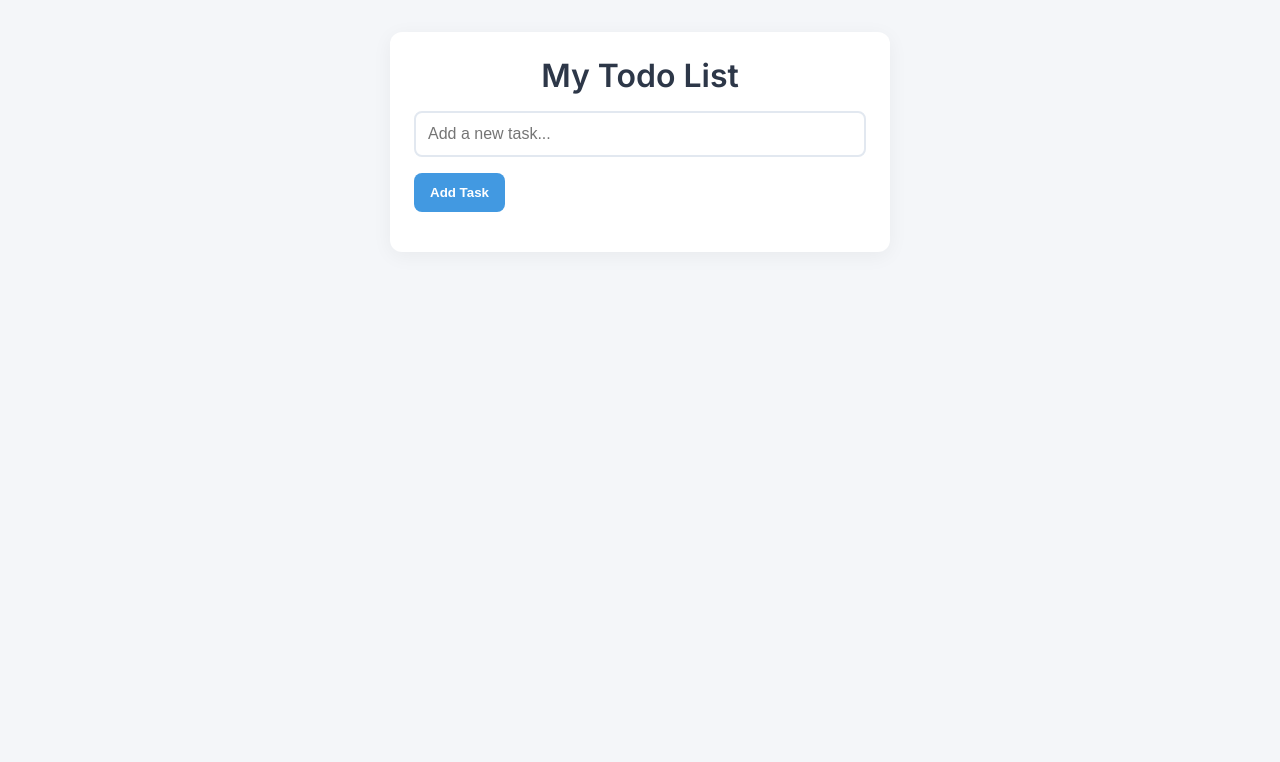
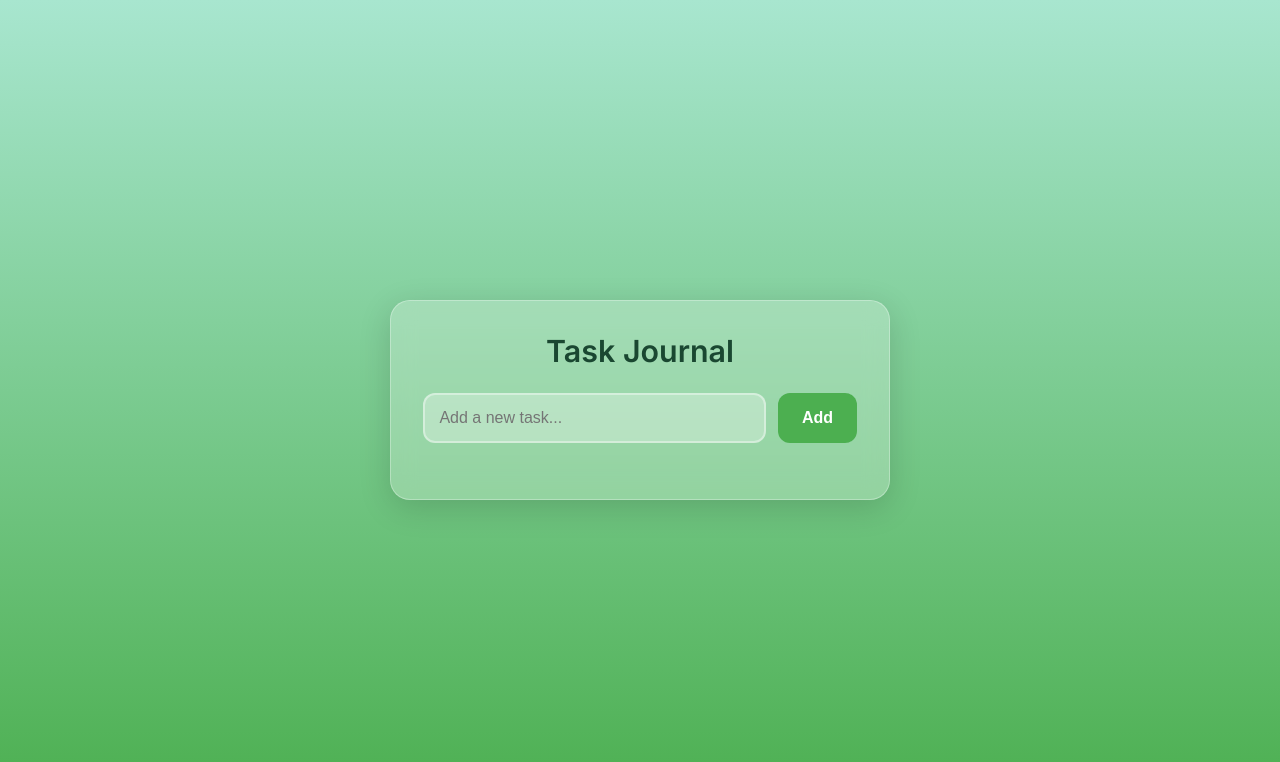
Before and after one commit to OdinCodin1908/project-todo, a plain HTML site: page index.html in a window 1280 px wide. Drawn offline with Linux system fonts and the light colour scheme.

Commit message:
Update index.html

```diff
--- a/index.html
+++ b/index.html
@@ -3,26 +3,115 @@
 <head>
   <meta charset="UTF-8" />
   <meta name="viewport" content="width=device-width, initial-scale=1.0"/>
-  <title>Todo List</title>
+  <title>Glass Todo List</title>
   <link href="https://fonts.googleapis.com/css2?family=Inter:wght@400;600&display=swap" rel="stylesheet">
   <style>
     * { margin:0; padding:0; box-sizing:border-box; }
-    body { font-family: 'Inter', sans-serif; background: #f4f6f9; padding: 2rem; }
-    .container { max-width: 500px; margin: auto; background: white; border-radius: 12px; padding: 1.5rem; box-shadow: 0 4px 20px rgba(0,0,0,0.05); }
-    h1 { text-align: center; margin-bottom: 1rem; color: #2d3748; }
-    input[type="text"] { width: 100%; padding: 0.75rem; font-size: 1rem; border: 2px solid #e2e8f0; border-radius: 8px; margin-bottom: 1rem; }
-    button { background: #4299e1; color: white; border: none; padding: 0.75rem 1rem; border-radius: 8px; cursor: pointer; font-weight: 600; }
-    button:hover { background: #3182ce; }
+
+    body {
+      font-family: 'Inter', sans-serif;
+      background: linear-gradient(to bottom, #a8e6cf, #4caf50);
+      min-height: 100vh;
+      padding: 2rem;
+      display: flex;
+      align-items: center;
+      justify-content: center;
+    }
+
+    .container {
+      max-width: 500px;
+      width: 100%;
+      background: rgba(255, 255, 255, 0.25);
+      backdrop-filter: blur(12px);
+      -webkit-backdrop-filter: blur(12px);
+      border-radius: 20px;
+      padding: 2rem;
+      box-shadow: 0 8px 32px rgba(0, 0, 0, 0.15);
+      border: 1px solid rgba(255, 255, 255, 0.3);
+    }
+
+    h1 {
+      text-align: center;
+      margin-bottom: 1.5rem;
+      color: #1a4731;
+      font-size: 1.9rem;
+    }
+
+    /* INPUT + BUTTON ON ONE LINE */
+    .input-group {
+      display: flex;
+      gap: 0.75rem;
+      margin-bottom: 1.5rem;
+    }
+
+    input[type="text"] {
+      flex: 1;
+      padding: 0.9rem;
+      font-size: 1rem;
+      border: 2px solid rgba(255,255,255,0.4);
+      background: rgba(255,255,255,0.3);
+      border-radius: 12px;
+      color: #1a4731;
+      transition: all 0.3s;
+    }
+    input:focus {
+      border-color: #4caf50;
+      background: rgba(255,255,255,0.5);
+      outline: none;
+    }
+
+    button.add-btn {
+      background: #4caf50;
+      color: white;
+      border: none;
+      padding: 0 1.5rem;
+      border-radius: 12px;
+      cursor: pointer;
+      font-weight: 600;
+      font-size: 1rem;
+      transition: 0.3s;
+    }
+    button.add-btn:hover {
+      background: #388e3c;
+    }
+
     ul { list-style: none; margin-top: 1rem; }
-    li { padding: 0.75rem; background: #edf2f7; margin-bottom: 0.5rem; border-radius: 8px; display: flex; justify-content: space-between; align-items: center; }
-    .delete { background: #e53e3e; padding: 0.25rem 0.5rem; font-size: 0.8rem; }
+    li {
+      padding: 1rem;
+      background: rgba(255, 255, 255, 0.4);
+      margin-bottom: 0.75rem;
+      border-radius: 12px;
+      display: flex;
+      justify-content: space-between;
+      align-items: center;
+      backdrop-filter: blur(5px);
+      transition: 0.2s;
+      color: #1a4731;
+      font-weight: 500;
+    }
+    li:hover { background: rgba(255, 255, 255, 0.6); }
+
+    .delete {
+      background: #e53e3e;
+      color: white;
+      padding: 0.4rem 0.7rem;
+      font-size: 0.8rem;
+      border-radius: 8px;
+      cursor: pointer;
+    }
+    .delete:hover { background: #c62828; }
   </style>
 </head>
 <body>
   <div class="container">
-    <h1>My Todo List</h1>
-    <input type="text" id="taskInput" placeholder="Add a new task..." />
-    <button onclick="addTask()">Add Task</button>
+    <h1>Task Journal</h1>
+
+    <!-- INPUT + BUTTON ON ONE LINE -->
+    <div class="input-group">
+      <input type="text" id="taskInput" placeholder="Add a new task..." />
+      <button class="add-btn" onclick="addTask()">Add</button>
+    </div>
+
     <ul id="taskList"></ul>
   </div>
 
@@ -36,15 +125,31 @@
       const li = document.createElement('li');
       li.innerHTML = `
         ${input.value}
-        <span class="delete" onclick="this.parentElement.remove()">✕</span>
+        <span class="delete" onclick="this.parentElement.remove(); saveTasks()">X</span>
       `;
       list.appendChild(li);
       input.value = '';
+      saveTasks();
     }
 
     input.addEventListener('keypress', (e) => {
       if (e.key === 'Enter') addTask();
     });
+
+    function saveTasks() {
+      const tasks = Array.from(list.children).map(li => li.firstChild.textContent.trim());
+      localStorage.setItem('todos', JSON.stringify(tasks));
+    }
+
+    (function loadTasks() {
+      const saved = localStorage.getItem('todos');
+      if (saved) {
+        JSON.parse(saved).forEach(task => {
+          input.value = task;
+          addTask();
+        });
+      }
+    })();
   </script>
 </body>
 </html>
```
